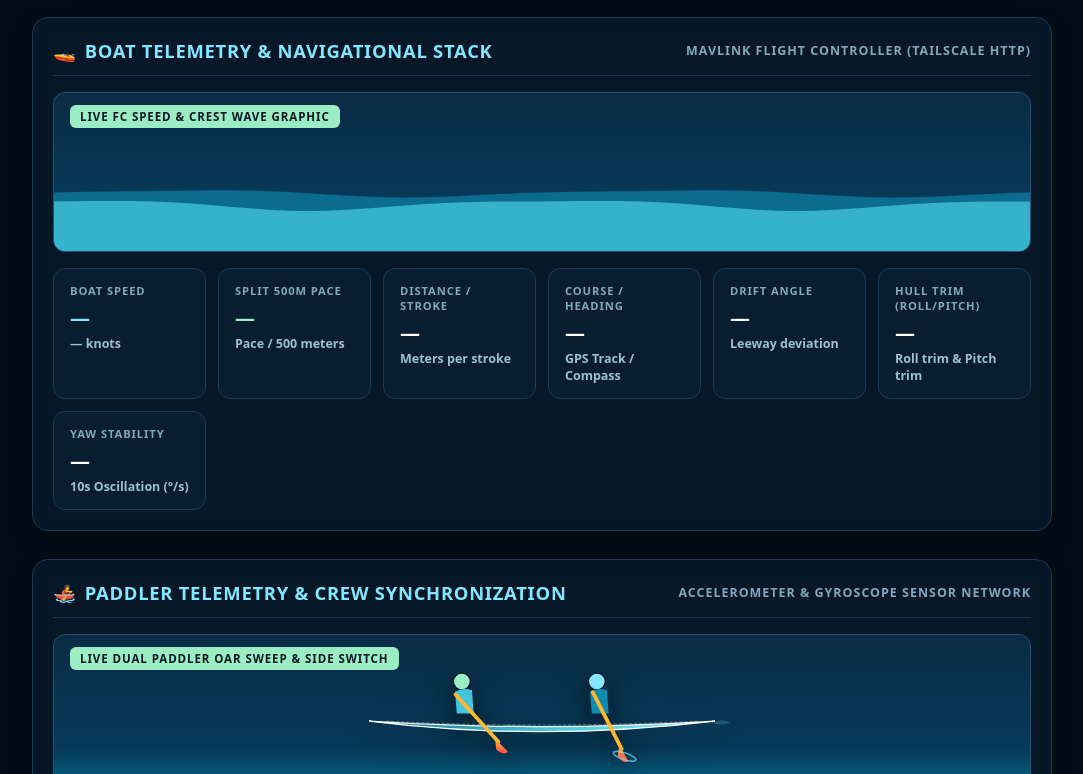
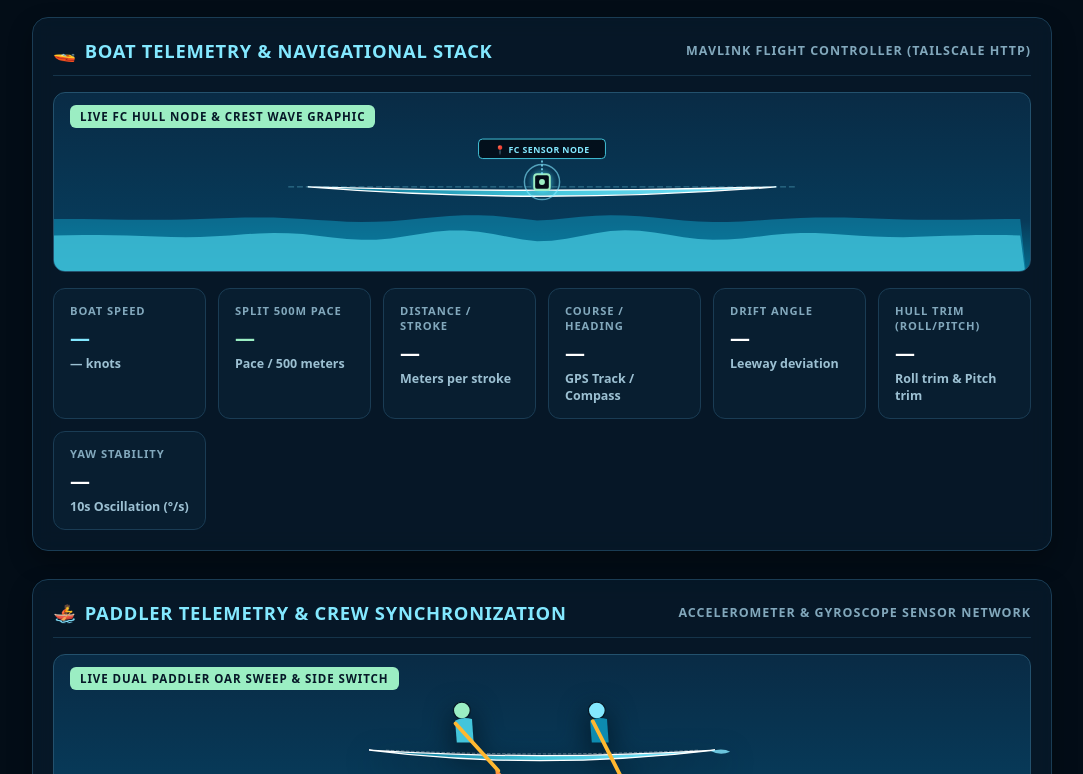
Before and after one commit to an00pie/thuzhayan-physical-ai, a plain HTML site: page boat_telemetry/live_dashboard.html in a window 1280 px wide. Shown: the part 178-952 px from the top of the page, without its empty margins (98-1181 px from the left). Drawn offline with Linux system fonts and the light colour scheme; no server answers.

Commit message:
Add Flight Controller (FC) Sensor Node on hull with hydrodynamic wave crests originating directly at FC point

```diff
--- a/boat_telemetry/live_dashboard.html
+++ b/boat_telemetry/live_dashboard.html
@@ -28,7 +28,7 @@
     .section-subtitle { font-size: 0.78rem; color: #82a8bc; text-transform: uppercase; letter-spacing: 0.08em; font-weight: 600; }
 
     /* ANIMATIONS & VISUALIZERS */
-    .water-box { position: relative; height: 160px; overflow: hidden; border: 1px solid #23516d; border-radius: 12px; background: linear-gradient(#092b45 0%, #073a59 72%, #046b8c 100%); margin-bottom: 16px; }
+    .water-box { position: relative; height: 180px; overflow: hidden; border: 1px solid #23516d; border-radius: 12px; background: linear-gradient(#092b45 0%, #073a59 72%, #046b8c 100%); margin-bottom: 16px; }
     .water-box svg.waves { position: absolute; inset: 0; width: 100%; height: 100%; }
     .live-tag { position: absolute; z-index: 3; left: 16px; top: 12px; padding: 4px 10px; color: #061827; background: #9beec3; border-radius: 6px; font-size: 0.72rem; font-weight: 800; letter-spacing: .08em; }
 
@@ -74,7 +74,7 @@
   </section>
 
   <!-- ============================================================== -->
-  <!-- SECTION 1: BOAT TELEMETRY (SHOWN FIRST AT THE TOP)             -->
+  <!-- SECTION 1: BOAT TELEMETRY (FLIGHT CONTROLLER POINT & WAVE CREST)-->
   <!-- ============================================================== -->
   <section class="telemetry-section" id="section-boat">
     <div class="section-header">
@@ -84,12 +84,60 @@
       <div class="section-subtitle">MAVLink Flight Controller (Tailscale HTTP)</div>
     </div>
 
-    <!-- Hydrodynamic Speed-Animated Crest Visualizer -->
-    <div class="water-box" aria-label="Animated water crest showing boat motion">
-      <div class="live-tag">LIVE FC SPEED & CREST WAVE GRAPHIC</div>
-      <svg class="waves" viewBox="0 0 1000 260" preserveAspectRatio="none" aria-hidden="true">
+    <!-- Hydrodynamic Speed-Animated Crest Visualizer centered at Flight Controller Node -->
+    <div class="water-box" aria-label="Animated water crest originating from Flight Controller point on boat hull">
+      <div class="live-tag">LIVE FC HULL NODE & CREST WAVE GRAPHIC</div>
+
+      <svg class="waves" viewBox="0 0 1000 260" preserveAspectRatio="xMidYMid slice" aria-hidden="true">
+        <defs>
+          <linearGradient id="fc-hull-grad" x1="0%" y1="0%" x2="100%" y2="0%">
+            <stop offset="0%" stop-color="#046b8c" />
+            <stop offset="50%" stop-color="#43c5db" />
+            <stop offset="100%" stop-color="#83e8ff" />
+          </linearGradient>
+          <radialGradient id="fc-glow-grad" cx="50%" cy="50%" r="50%">
+            <stop offset="0%" stop-color="#83e8ff" stop-opacity="0.9" />
+            <stop offset="60%" stop-color="#43c5db" stop-opacity="0.4" />
+            <stop offset="100%" stop-color="#092b45" stop-opacity="0" />
+          </radialGradient>
+        </defs>
+
+        <!-- FC Hydrodynamic Wave Crests (Originating at FC Hull Location x=500) -->
         <path id="wave-back" fill="#0d8bb0" opacity=".62"></path>
         <path id="wave-front" fill="#43c5db" opacity=".78"></path>
+
+        <!-- FC Center Hull Floating Graphic -->
+        <g id="fc-boat-hull-group" transform="translate(500, 130)">
+          <!-- Sleek Racing Boat Hull Outline -->
+          <path d="M -240 5 Q 0 24 240 5 Q 0 12 -240 5 Z" fill="url(#fc-hull-grad)" stroke="#ffffff" stroke-width="1.5" />
+
+          <!-- Water Line Reference -->
+          <line x1="-260" y1="5" x2="260" y2="5" stroke="rgba(131, 232, 255, 0.4)" stroke-dasharray="6 3" stroke-width="1" />
+
+          <!-- FLIGHT CONTROLLER SENSOR NODE (Situated directly at center hull) -->
+          <g id="fc-node" transform="translate(0, 0)">
+            <!-- Radial Pulse Ring (Expands with FC Speed) -->
+            <circle id="fc-pulse" cx="0" cy="0" r="16" fill="url(#fc-glow-grad)" opacity="0.8" />
+            <circle cx="0" cy="0" r="18" fill="none" stroke="#83e8ff" stroke-width="1.5" opacity="0.6" />
+
+            <!-- Sensor Chip Icon -->
+            <rect x="-8" y="-8" width="16" height="16" rx="3" fill="#030d17" stroke="#9beec3" stroke-width="2" />
+            <circle cx="0" cy="0" r="3" fill="#9beec3" />
+
+            <!-- Sensor Node Marker Line -->
+            <line x1="0" y1="-8" x2="0" y2="-24" stroke="#83e8ff" stroke-width="1.5" stroke-dasharray="2 2" />
+
+            <!-- Sensor Badge Label -->
+            <g transform="translate(0, -32)">
+              <rect x="-65" y="-12" width="130" height="20" rx="4" fill="rgba(3, 13, 23, 0.9)" stroke="#43c5db" stroke-width="1" />
+              <text x="0" y="2" text-anchor="middle" fill="#83e8ff" font-size="9" font-weight="800" letter-spacing="0.05em">📍 FC SENSOR NODE</text>
+            </g>
+          </g>
+
+          <!-- FC Bow Spray / Hydrodynamic Crest Ripples at Node -->
+          <circle id="fc-ripple-1" cx="0" cy="5" r="12" fill="none" stroke="#83e8ff" stroke-width="1.5" opacity="0.8" />
+          <circle id="fc-ripple-2" cx="0" cy="5" r="28" fill="none" stroke="#43c5db" stroke-width="1.0" opacity="0.5" />
+        </g>
       </svg>
     </div>
 
@@ -276,18 +324,36 @@
 
     (() => {
       const $ = id => document.getElementById(id);
-      let telemetry = { speed_kmh: 0, yaw_stability_10s_dps: 0 };
+      let telemetry = { speed_kmh: 0, yaw_stability_10s_dps: 0, pitch_deg: 0, roll_deg: 0 };
       let phase = 0;
 
       const format = (val, unit = '', dec = 1) => val == null ? '—' : `${Number(val).toFixed(dec)}${unit}`;
 
-      const wave = (phaseVal, amplitude, baseline) => {
-        let path = `M0 ${baseline}`;
-        for (let x = 0; x <= 1000; x += 20) {
-          const y = baseline + Math.sin((x / 1000) * Math.PI * 4 + phaseVal) * amplitude + Math.sin((x / 1000) * Math.PI * 8 + phaseVal * 1.7) * amplitude * .28;
-          path += ` L${x} ${y.toFixed(1)}`;
+      // Hydrodynamic Wave Generator originating directly at FC point on the hull (x=500)
+      const fcWave = (phaseVal, amplitude, baseline, freqMultiplier) => {
+        const xFC = 500;
+        const boatSpeed = Number(telemetry.speed_kmh || 0);
+        const pitchVal = Number(telemetry.pitch_deg || 0);
+
+        // Spread radius expands outward from FC location as boat speed increases
+        const spread = 220 + (boatSpeed * 18);
+
+        let path = `M 0 260 L 0 ${baseline}`;
+        for (let x = 0; x <= 1000; x += 15) {
+          const dist = Math.abs(x - xFC);
+          // Gaussian attenuation centered at FC point (x=500)
+          const attenuation = Math.exp(- (dist * dist) / (2 * spread * spread));
+
+          // Wave crest calculation originating at FC point
+          const waveSin = Math.sin((dist / (30.0 * freqMultiplier)) - phaseVal) * amplitude * attenuation;
+
+          // Pitch tilt offset across hull length
+          const tiltOffset = (x - xFC) * Math.sin((pitchVal * Math.PI) / 180.0) * 0.8;
+
+          const y = baseline + waveSin + tiltOffset;
+          path += ` L ${x.toFixed(1)} ${y.toFixed(1)}`;
         }
-        return `${path} L1000 260 L0 260 Z`;
+        return `${path} L 1000 260 Z`;
       };
 
       let paddleData = {
@@ -304,16 +370,40 @@
         const boatSpeed = Number(telemetry.speed_kmh || 0);
         const yawStab = Number(telemetry.yaw_stability_10s_dps || 0);
 
-        // 1. BOAT TELEMETRY WATER CREST ANIMATION:
-        const energy = Math.min(42, 8 + boatSpeed * 2.8 + yawStab * 6);
-        phase += 0.015 + (boatSpeed * 0.012);
+        // 1. FC POINT & BOAT TELEMETRY WATER CREST ANIMATION:
+        const energy = Math.min(48, 6 + boatSpeed * 3.5 + yawStab * 5);
+        phase += 0.015 + (boatSpeed * 0.015);
 
-        $('wave-back').setAttribute('d', wave(phase * 0.7, energy * 0.68, 165));
-        $('wave-front').setAttribute('d', wave(phase, energy, 184));
+        // Wave crests originate at FC point on the hull (x=500)
+        $('wave-back').setAttribute('d', fcWave(phase * 0.8, energy * 0.7, 168, 1.2));
+        $('wave-front').setAttribute('d', fcWave(phase, energy, 185, 1.0));
 
-        const spray = $('bow-spray');
-        if (spray) {
-          spray.setAttribute('opacity', Math.min(1.0, 0.2 + (boatSpeed / 6.0)).toFixed(2));
+        // Animate FC Hull Node tilt based on live Roll & Pitch telemetry from FC
+        const hullGroup = $('fc-boat-hull-group');
+        if (hullGroup) {
+          const pitch = Number(telemetry.pitch_deg || 0);
+          const roll = Number(telemetry.roll_deg || 0);
+          hullGroup.setAttribute('transform', `translate(500, ${130 + (roll * 0.8)}) rotate(${(-pitch).toFixed(1)})`);
+        }
+
+        // FC Ripple expansion from FC Node
+        const pulse = $('fc-pulse');
+        if (pulse) {
+          const rScale = 14 + (Math.sin(phase * 3.0) * (4 + boatSpeed * 1.5));
+          pulse.setAttribute('r', rScale.toFixed(1));
+        }
+
+        const r1 = $('fc-ripple-1');
+        const r2 = $('fc-ripple-2');
+        if (r1) {
+          const r1Scale = (10 + ((phase * 25) % 40));
+          r1.setAttribute('r', r1Scale.toFixed(1));
+          r1.setAttribute('opacity', Math.max(0, 1.0 - (r1Scale / 40.0)).toFixed(2));
+        }
+        if (r2) {
+          const r2Scale = (20 + ((phase * 25 + 20) % 50));
+          r2.setAttribute('r', r2Scale.toFixed(1));
+          r2.setAttribute('opacity', Math.max(0, 0.7 - (r2Scale / 50.0)).toFixed(2));
         }
 
         // 2. PADDLE ROTATING ANIMATION:
```
